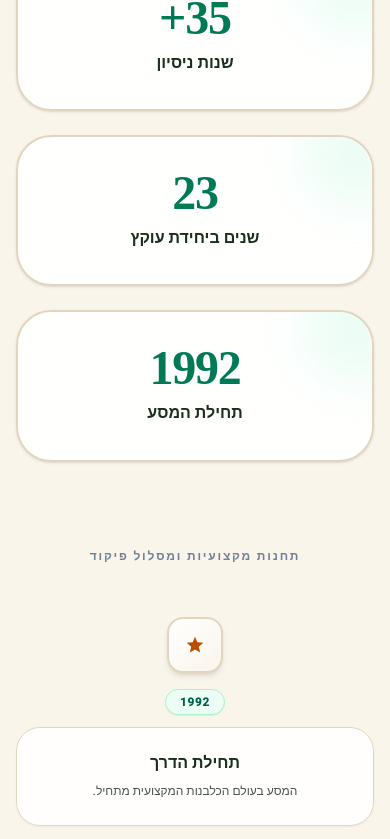
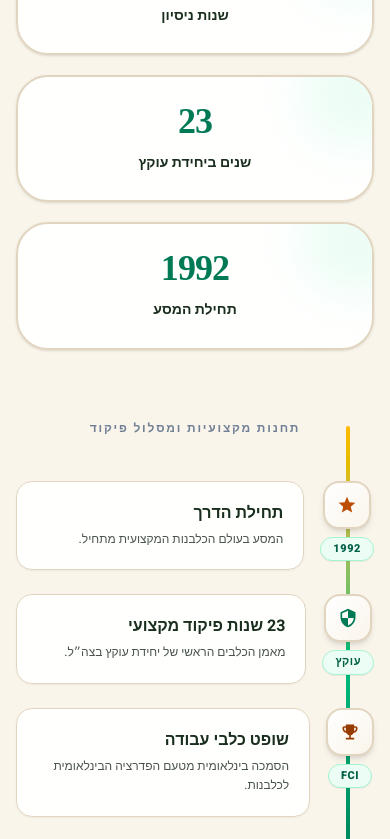
Before and after one commit to naorla/michael-website, a React (Vite) app: page / in a window 390 px wide. Shown: the part 10605-11444 px from the top of the page. Built offline with nearby package versions, Linux system fonts and the light colour scheme; a web font is replaced by a local one.

Commit message:
before review final version final4 commit

```diff
--- a/src/components/About.tsx
+++ b/src/components/About.tsx
@@ -54,11 +54,11 @@ export function About() {
   ];
 
   return (
-    <section id="about" className="scroll-mt-24 bg-[#FAF5EB] py-20 md:py-28 relative overflow-hidden border-b border-[#E2D5C0]">
+    <section id="about" className="scroll-mt-24 bg-[#FAF5EB] py-16 md:py-28 relative overflow-hidden border-b border-[#E2D5C0]">
       <div className="relative mx-auto max-w-7xl px-4 md:px-8">
 
-        {/* כותרת ראשית וכרטיסיית תקציר */}
-        <div className="text-center max-w-3xl mx-auto mb-16">
+        {/* כותרת ראשית ותקציר */}
+        <div className="text-center max-w-3xl mx-auto mb-14 md:mb-16">
           <span className="inline-block rounded-full bg-amber-100/80 px-4 py-1.5 text-xs md:text-sm font-bold tracking-[0.18em] text-amber-900 uppercase border border-amber-200/60 shadow-xs mb-4">
             {t('navAbout')}
           </span>
@@ -71,23 +71,23 @@ export function About() {
             {t('aboutSubtitle')}
           </p>
 
-          <div className="mt-8 bg-white/95 backdrop-blur-md p-6 sm:p-8 rounded-[2rem] border-2 border-[#E2D5C0] shadow-sm">
+          <div className="mt-6 md:mt-8 bg-white/95 backdrop-blur-md p-6 sm:p-8 rounded-[2rem] border-2 border-[#E2D5C0] shadow-sm">
             <p className="text-sm md:text-base font-medium text-[#3b473d] leading-relaxed">
               {t('aboutMainDesc')}
             </p>
           </div>
         </div>
 
-        {/* סטטיסטיקות ומספרים מעוצבים */}
-        <div className="grid grid-cols-1 md:grid-cols-3 gap-6 mb-20">
+        {/* סטטיסטיקות */}
+        <div className="grid grid-cols-1 md:grid-cols-3 gap-5 sm:gap-6 mb-16 md:mb-20">
           {stats.map((stat, idx) => (
             <Reveal key={idx} delay={((idx % 4) + 1) as 1 | 2 | 3 | 4}>
-              <div className="relative overflow-hidden bg-white/95 p-8 rounded-[2.2rem] border-2 border-[#E2D5C0] text-center shadow-sm hover:shadow-xl hover:border-emerald-600 transition-all duration-300 group">
+              <div className="relative overflow-hidden bg-white/95 p-6 sm:p-8 rounded-[2rem] border-2 border-[#E2D5C0] text-center shadow-sm hover:shadow-xl hover:border-emerald-600 transition-all duration-300 group">
                 <div className="absolute -top-10 -right-10 w-28 h-28 bg-emerald-50 rounded-full blur-xl group-hover:bg-emerald-100 transition-all" />
-                <span className="relative font-serif text-5xl sm:text-6xl font-black text-emerald-700 block mb-2 dir-ltr tracking-tight group-hover:scale-105 transition-transform duration-300">
+                <span className="relative font-serif text-4xl sm:text-6xl font-black text-emerald-700 block mb-2 dir-ltr tracking-tight group-hover:scale-105 transition-transform duration-300">
                   {stat.value}
                 </span>
-                <span className="relative text-base sm:text-lg font-bold text-[#1a2e1d]">
+                <span className="relative text-sm sm:text-lg font-bold text-[#1a2e1d]">
                   {stat.label}
                 </span>
               </div>
@@ -95,38 +95,44 @@ export function About() {
           ))}
         </div>
 
-        {/* ציר זמן מודרני מחובר (Timeline Track) */}
+        {/* ציר זמן רספונסיבי: בדסקטופ אופקי, במובייל ציר אנכי מחובר */}
         <div className="relative mt-8">
 
-          {/* כותרת קטנה לציר הזמן */}
-          <div className="text-center mb-12">
+          {/* כותרת קטנה לציר */}
+          <div className="text-center mb-10 md:mb-12">
             <span className="text-xs md:text-sm font-bold tracking-[0.15em] text-[#718096] uppercase">
               תחנות מקצועיות ומסלול פיקוד
             </span>
           </div>
 
-          {/* קו מחבר אופקי במסכי דסקטופ */}
+          {/* 1. קו אופקי מחבר - מופיע רק במסכי מחשב וטאבלט רחב (lg ומעלה) */}
           <div className="hidden lg:block absolute top-[52px] left-[10%] right-[10%] h-1 bg-gradient-to-r from-amber-300 via-emerald-400 to-emerald-600 rounded-full z-0" />
 
-          {/* גריד התחנות */}
-          <div className="grid grid-cols-1 md:grid-cols-2 lg:grid-cols-4 gap-8 relative z-10">
+          {/* 2. קו אנכי מחבר - מופיע רק במובייל (מתחת ל-lg) */}
+          <div className="lg:hidden absolute top-3 bottom-8 start-6 w-1 bg-gradient-to-b from-amber-400 via-emerald-500 to-emerald-700 rounded-full z-0" />
+
+          {/* גריד / רשימת התחנות */}
+          <div className="grid grid-cols-1 lg:grid-cols-4 gap-6 lg:gap-8 relative z-10">
             {timeline.map((item, idx) => (
               <Reveal key={idx} delay={((idx % 4) + 1) as 1 | 2 | 3 | 4}>
-                <div className="flex flex-col items-center text-center group h-full">
 
-                  {/* נקודת ציון מעוצבת בציר */}
-                  <div className="w-14 h-14 rounded-2xl bg-white border-2 border-[#E2D5C0] shadow-md flex items-center justify-center mb-4 group-hover:border-emerald-600 group-hover:scale-110 group-hover:shadow-lg transition-all duration-300 bg-gradient-to-br from-white to-[#FAF5EB]">
-                    {item.icon}
+                {/* מבנה התחנה: במובייל פלקס אופקי לצד הקו האנכי, בדסקטופ עמודה מיושרת לאמצע */}
+                <div className="flex flex-row lg:flex-col items-start lg:items-center text-start lg:text-center group h-full gap-4 sm:gap-5 lg:gap-0">
+
+                  {/* עמודת האייקון והשנה (במובייל בצד ליד הקו, בדסקטופ למעלה) */}
+                  <div className="flex flex-col items-center shrink-0">
+                    <div className="w-12 h-12 sm:w-14 sm:h-14 rounded-2xl bg-white border-2 border-[#E2D5C0] shadow-md flex items-center justify-center mb-2 lg:mb-4 group-hover:border-emerald-600 group-hover:scale-105 transition-all duration-300 bg-gradient-to-br from-white to-[#FAF5EB]">
+                      {item.icon}
+                    </div>
+
+                    <span className="inline-block px-3 py-0.5 rounded-full text-[11px] sm:text-xs font-black tracking-wider uppercase mb-0 lg:mb-3 bg-emerald-50 text-emerald-800 border border-emerald-200 shadow-2xs group-hover:bg-emerald-600 group-hover:text-white transition-colors duration-300">
+                      {item.year}
+                    </span>
                   </div>
 
-                  {/* תגית שנת הציון */}
-                  <span className="inline-block px-3.5 py-1 rounded-full text-xs font-black tracking-wider uppercase mb-3 bg-emerald-50 text-emerald-800 border border-emerald-200 shadow-2xs group-hover:bg-emerald-600 group-hover:text-white transition-colors duration-300">
-                    {item.year}
-                  </span>
-
                   {/* כרטיסיית התוכן */}
-                  <div className="w-full bg-white/90 p-6 rounded-3xl border border-[#E2D5C0] shadow-xs group-hover:shadow-md group-hover:border-emerald-500/50 transition-all duration-300 flex-1 flex flex-col justify-start">
-                    <h3 className="text-base sm:text-lg font-bold text-[#1a2e1d] mb-2 leading-snug">
+                  <div className="w-full bg-white/95 p-5 sm:p-6 rounded-2xl lg:rounded-3xl border border-[#E2D5C0] shadow-xs group-hover:shadow-md group-hover:border-emerald-500/60 transition-all duration-300 flex-1 flex flex-col justify-start">
+                    <h3 className="text-base sm:text-lg font-bold text-[#1a2e1d] mb-1.5 leading-snug">
                       {item.title}
                     </h3>
                     <p className="text-xs sm:text-sm text-[#4a554c] font-medium leading-relaxed">
@@ -135,6 +141,7 @@ export function About() {
                   </div>
 
                 </div>
+
               </Reveal>
             ))}
           </div>
```
